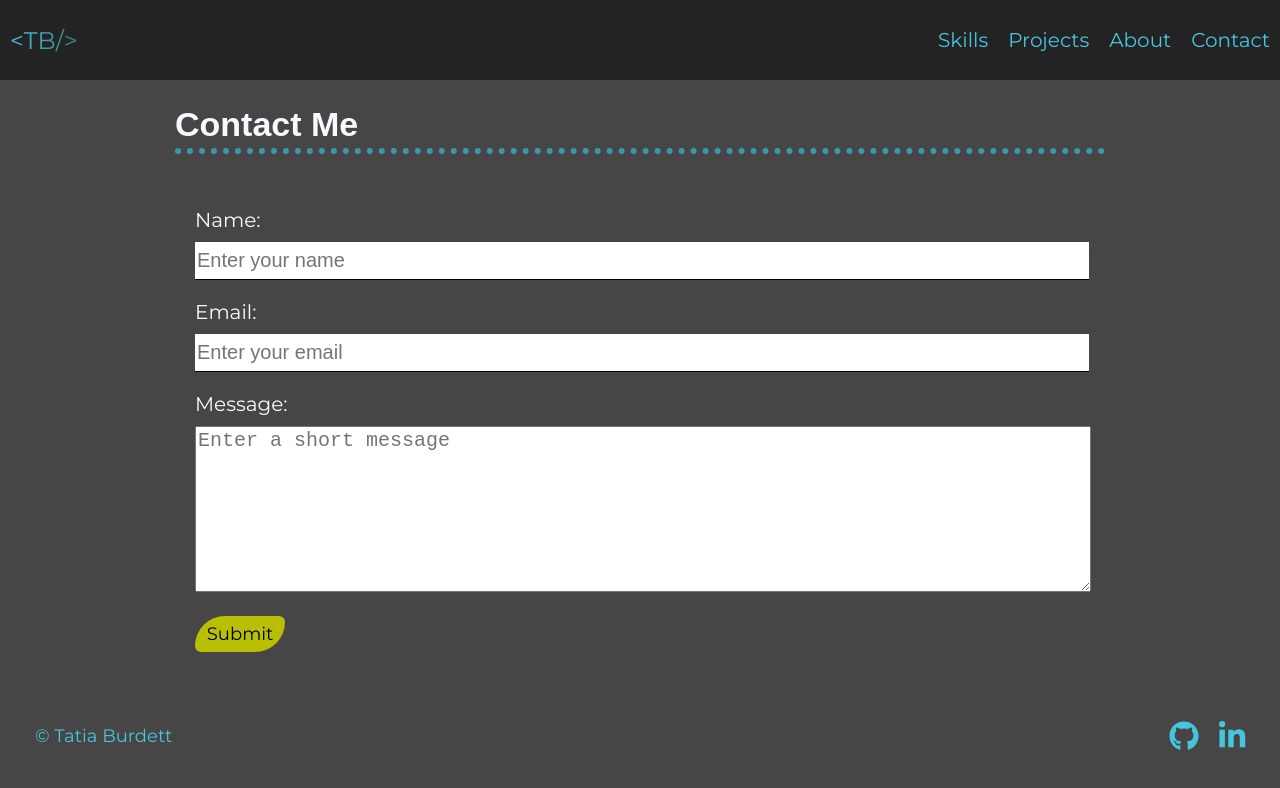
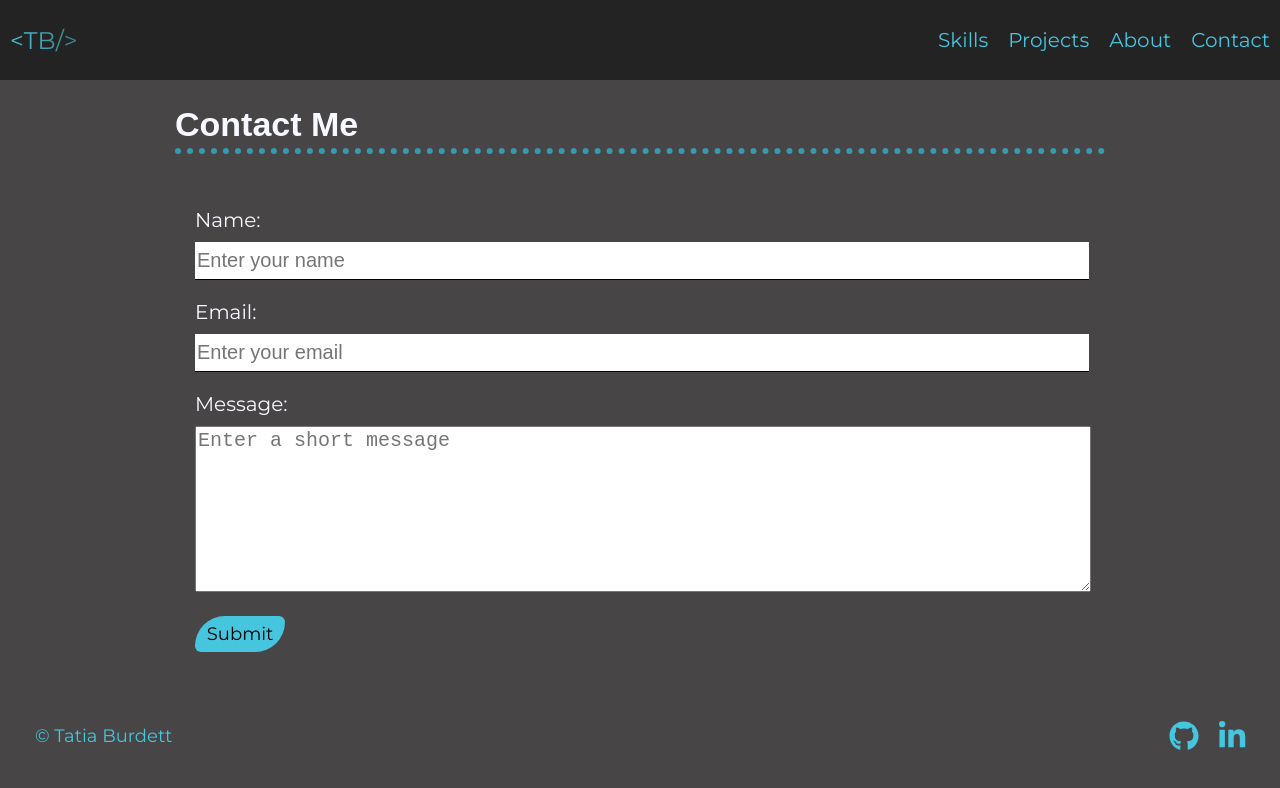
Before and after one commit to tatia-burdett/my-portfolio, a React (Create React App) app: page / in a window 1280 px wide. In both pictures the pointer is over the button "Submit". Shown: the part 4472-5260 px from the top of the page. Built offline with nearby package versions, Linux system fonts and the light colour scheme; a web font is replaced by a local one.

Commit message:
link hover effects

```diff
--- a/src/components/App/App.css
+++ b/src/components/App/App.css
@@ -61,7 +61,7 @@ button {
 
 button:hover, button:focus{
   cursor: pointer;
-  background-color: #B9BF04;
+  background-color: #45c5de;
   border-bottom-right-radius: 50px;
   border-top-left-radius: 50px;
   border-bottom-left-radius: 10px;
--- a/src/components/Footer/Footer.css
+++ b/src/components/Footer/Footer.css
@@ -13,8 +13,13 @@
   font-size: 30px;
   padding-right: 20px;
   color: #45c5de;
+  cursor: pointer;
 }
 
 .footer-icon:last-child {
   padding-right: 0;
 }
+
+.footer-icon:hover, .footer-icon:focus {
+  color: #7B8620;
+}
```
